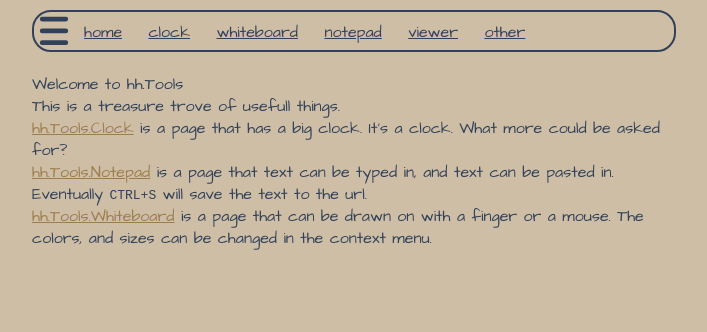
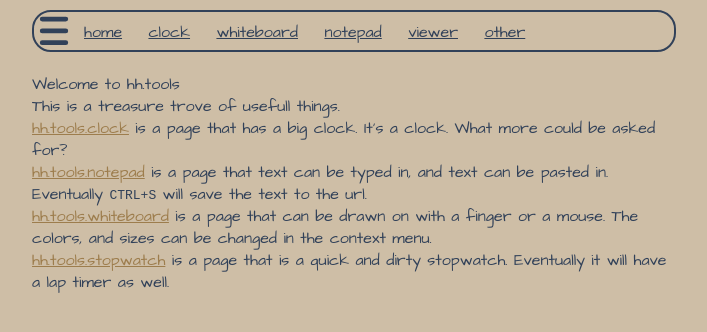
Before and after one commit to HedwigHall/HedwigHall.github.io, a Jekyll site: the page built from tools/index.html, in a window 1280 px wide. Shown: the top 332 px of the page, without its empty margins (288-995 px from the left). Built offline with Jekyll 4.4.1, drawn with Linux system fonts in a browser that asks for light colours.

Commit message:
24w44e
## 24w44e (2024-10-28)
### Changed
- Fixed some unchanged links.
- Added hh.tools.stopwatch to hh.tools

```diff
--- a/debug/multi-grid/index.html
+++ b/debug/multi-grid/index.html
@@ -8,7 +8,7 @@ version: 24w44a
 ---
 <div class="MultiGrid">
     {% for item in site.pages %}
-      {% if item.url != "/Debug/MultiGrid/" and item.url != "/Debug/DebugGrid/" %}
+      {% if item.url != "/debug/multi-grid/" and item.url != "/debug/debug-grid/" %}
         <iframe src="{{ item.url | prepend: site.baseurl | prepend: site.url }}?nav=Hidden"></iframe>
         {% endif %}
     {% endfor %}
--- a/other/index.html
+++ b/other/index.html
@@ -7,7 +7,7 @@ priority: 1.0
 version: 24w44a
 ---
   <div>
-<p>Welcome to hh.Other<br>
+<p>Welcome to hh.other<br>
 This is my a treasure trove full of things that aren't important enough to put on the navbar.<br>
 <a href="/old-home/">hh.old-home</a> is a page that has the old homepage.<br>
 <a href="/tools/">hh.tools</a> is a directory that houses usefull tools.<br>
--- a/tools/index.html
+++ b/tools/index.html
@@ -4,13 +4,14 @@ title: hh.Tools
 description: hh.Tools houses usefull tools for cross-platform users.
 lastmod: 2022-04-01
 priority: 1.0
-version: 24w44a
+version: 24w44d
 ---
   <div>
-<p>Welcome to hh.Tools<br>
+<p>Welcome to hh.tools<br>
 This is a treasure trove of usefull things.<br>
-<a href="/Tools/Clock/">hh.Tools.Clock</a> is a page that has a big clock. It's a clock. What more could be asked for?<br>
-<a href="/Tools/Notepad/">hh.Tools.Notepad</a> is a page that text can be typed in, and text can be pasted in. Eventually <code>CTRL+S</code> will save the text to the url.<br>
-<a href="/Tools/Whiteboard/">hh.Tools.Whiteboard</a> is a page that can be drawn on with a finger or a mouse. The colors, and sizes can be changed in the context menu.<br>
+<a href="/tools/clock/">hh.tools.clock</a> is a page that has a big clock. It's a clock. What more could be asked for?<br>
+<a href="/tools/notepad/">hh.tools.notepad</a> is a page that text can be typed in, and text can be pasted in. Eventually <code>CTRL+S</code> will save the text to the url.<br>
+<a href="/tools/whiteboard/">hh.tools.whiteboard</a> is a page that can be drawn on with a finger or a mouse. The colors, and sizes can be changed in the context menu.<br>
+<a href="/tools/stopwatch/">hh.tools.stopwatch</a> is a page that is a quick and dirty stopwatch. Eventually it will have a lap timer as well.<br>
   </p>
   </div>
--- a/viewer/index.html
+++ b/viewer/index.html
@@ -7,7 +7,7 @@ priority: 0.5
 version: 24w44a
 ---
   <div>
-<p>Welcome to hh.Viewer<br>
+<p>Welcome to hh.viewer<br>
 This is a treasure trove of not as usefull things.<br>
 <a href="/viewer/svg/">hh.viewer.svg</a> is a page that allows easy viewing of SVG files in the context of HTML.<br>
 <a href="/viewer/image/">hh.viewer.image</a> is a page that allows easy viewing of other image files in the context of HTML.<br>
```
Also changed, not shown: CHANGELOG.md.
